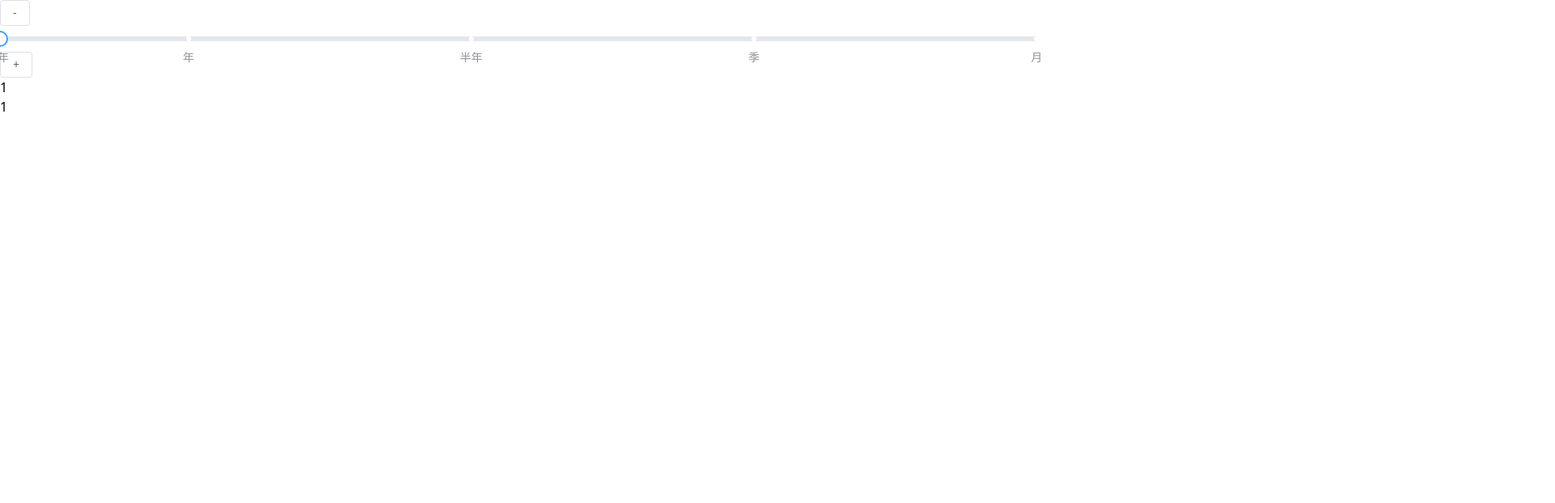
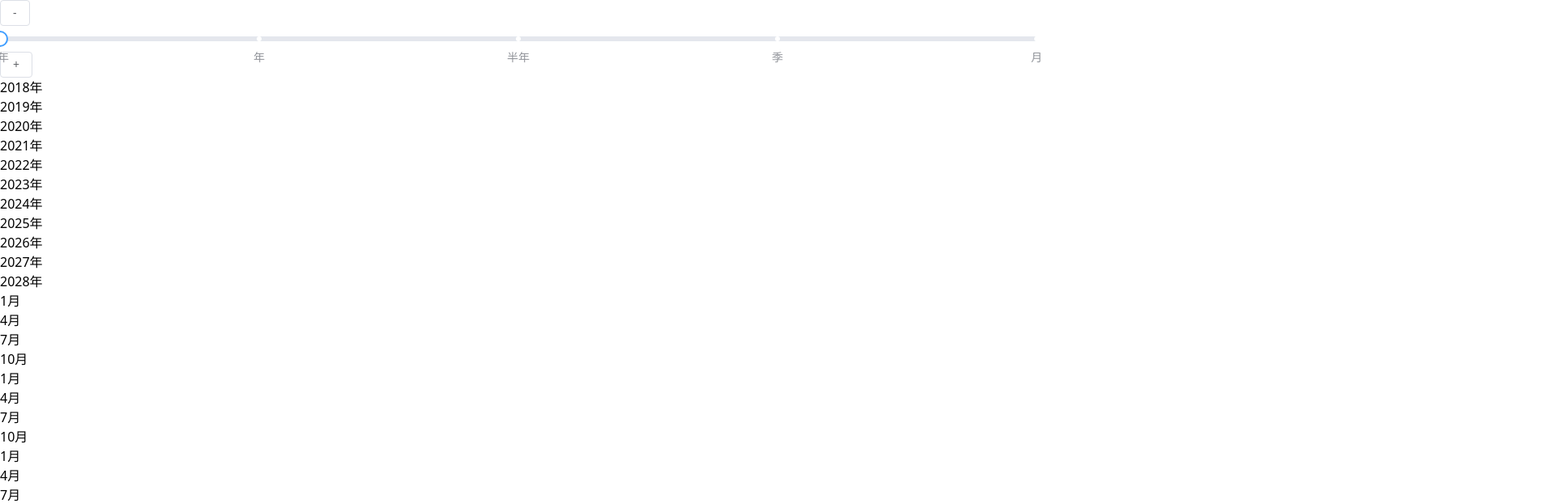
Before and after one commit to LeonCry/meshwork, a Vue app: page / in a window 1280 px wide. Shown: the top 622 px of the page at 81% size, 1920 px wide, since content can reach past the window. Built offline with nearby package versions, Linux system fonts and the light colour scheme.

Commit message:
放大缩小问题

```diff
--- a/components.d.ts
+++ b/components.d.ts
@@ -8,7 +8,6 @@ export {}
 declare module 'vue' {
   export interface GlobalComponents {
     ElButton: typeof import('element-plus/es')['ElButton']
-    ElSider: typeof import('element-plus/es')['ElSider']
     ElSlider: typeof import('element-plus/es')['ElSlider']
     Header: typeof import('./src/components/meshwork/Header.vue')['default']
     Meshwork: typeof import('./src/components/meshwork/Meshwork.vue')['default']
--- a/package.json
+++ b/package.json
@@ -14,6 +14,7 @@
     }
   },
   "dependencies": {
+    "big.js": "link:big.js",
     "dayjs": "^1.11.10",
     "element-plus": "^2.4.3",
     "pinia": "^2.1.7",
--- a/src/components/meshwork/Header.vue
+++ b/src/components/meshwork/Header.vue
@@ -10,14 +10,14 @@ interface Mark {
 
 type Marks = Record<number, Mark | string>;
 const marks = reactive<Marks>({
-  10: '3年',
+  0: '3年',
   30: '年',
   60: '半年',
   90:'季',
   120:'月',
 });
 const GAP = 30;
-const MARKARR = [10,30,60,90,120];
+const MARKARR = [0,30,60,90,120];
 const MARKLENGTH = MARKARR.length - 1;
 const handleSliderMove = (isAdd:boolean) => {
   const baseIndex = MARKARR.includes(meshwork.sliderValue) ? MARKARR.indexOf(meshwork.sliderValue) : Math.ceil(meshwork.sliderValue / GAP);
@@ -29,7 +29,7 @@ const handleSliderMove = (isAdd:boolean) => {
 <template>
   <div class="mt-52 w-full py-5 flex justify-center border bg-green-50">
     <ElButton class="!text-xl" @click="handleSliderMove(false)">-</ElButton>
-    <ElSlider class="!w-80 px-4" v-model="meshwork.sliderValue" :marks="marks" :min="10" :max="120" :show-tooltip="false"/>
+    <ElSlider class="!w-80 px-4" v-model="meshwork.sliderValue" :marks="marks" :min="0" :max="120" :show-tooltip="true"/>
     <ElButton class="!text-xl" @click="handleSliderMove(true)">+</ElButton>
   </div>
 </template>
--- a/src/components/meshwork/Meshwork.vue
+++ b/src/components/meshwork/Meshwork.vue
@@ -1,21 +1,23 @@
 <script setup lang="ts">
 import { useMeshWorkStore } from "./context.ts";
-
+import {storeToRefs} from "pinia";
 const meshwork = useMeshWorkStore();
-console.log(meshwork);
+const { upText,downText,upWidth,downWidth,totalWidth } = storeToRefs(meshwork);
+setTimeout(()=>{
+  console.log(upWidth.value,downWidth.value,totalWidth.value);
+},2000)
 </script>
 
 <template>
   <Header />
-  <div class="w-full h-96 border mt-2 bg-green-50">
+  <div class="h-96 border mt-2 bg-green-50 overflow-x-auto">
 <!--    上方的时间span 年-月 -->
-    <div class="h-10 border-b">
-      <TimeBlock :block-width="80" :text="1" />
-      <TimeBlock :block-width="80" :text="1" />
+    <div class="h-10 border-b" :style="{width:totalWidth + 'px'}">
+      <TimeBlock v-for="(item,index) in upText" :key="index" :block-width="upWidth[index]" :text="item" />
     </div>
 <!--    下方的时间span 月-日-->
-    <div class="h-10 border-b">
-
+    <div class="h-10 border-b" :style="{width:totalWidth + 'px'}">
+      <TimeBlock v-for="(item,index) in downText" :key="index" :block-width="downWidth[index]" :text="item" />
     </div>
   </div>
 </template>
--- a/src/components/meshwork/context.ts
+++ b/src/components/meshwork/context.ts
@@ -1,4 +1,3 @@
-
 import { defineStore } from "pinia";
 import {ref, watch} from "vue";
 import dayjs from "dayjs";
@@ -7,53 +6,131 @@ dayjs.extend(isLeapYear)
 export const useMeshWorkStore = defineStore("meshwork", () => {
 
     //显示前后总共10年的时间节点
-    const MAXYEARS = 10;
+    const MAXYEARS = 11;
+    const HARFYEAR = Math.floor(MAXYEARS/2);
     const TOYEAR = dayjs().get("year");
+    const STARTYEAR = TOYEAR - HARFYEAR;
     //假设是从2018 - 2028年
-    const STARTTIME = dayjs(`${TOYEAR - 5}-01-01`);
-    const ENDTIME = dayjs(`${TOYEAR + 5}-12-31`);
+    const STARTTIME = dayjs(`${TOYEAR - HARFYEAR}-01-01`);
+    const ENDTIME = dayjs(`${TOYEAR + HARFYEAR}-12-31`);
     //获取这10年的所有天数
-    const ALLDAYS = ENDTIME.diff(STARTTIME, "day");
+    const ALLDAYS = ENDTIME.diff(STARTTIME, "day") + 1;
     // 获取这10年里每一年每个月的天数
     const YEARMONTHLYDAY: number[][] = Array(MAXYEARS);
-    for (let i = TOYEAR - MAXYEARS/2; i < TOYEAR + MAXYEARS/2; i++) {
-        YEARMONTHLYDAY[i - TOYEAR + MAXYEARS/2] = [31, 28, 31, 30, 31, 30, 31, 31, 30, 31, 30, 31];
+    const YEARDAYS: number[] = Array(MAXYEARS);
+    for (let i = TOYEAR - HARFYEAR; i <= TOYEAR + HARFYEAR; i++) {
+        YEARMONTHLYDAY[i - TOYEAR + HARFYEAR] = [31, 28, 31, 30, 31, 30, 31, 31, 30, 31, 30, 31];
+        YEARDAYS[i - TOYEAR + HARFYEAR] = 365;
         if (dayjs(`${i}-01-01`).isLeapYear()) {
-            YEARMONTHLYDAY[i - TOYEAR + MAXYEARS/2] = [31, 29, 31, 30, 31, 30, 31, 31, 30, 31, 30, 31];
+            YEARMONTHLYDAY[i - TOYEAR + HARFYEAR] = [31, 29, 31, 30, 31, 30, 31, 31, 30, 31, 30, 31];
+            YEARDAYS[i - TOYEAR + HARFYEAR] = 366;
         }
     }
     //获取屏幕宽度
     const SCREEN = window.screen.width;
+    //获取container的宽度
+    const baseWidth = ref(SCREEN);
     //slider最大宽
     const MAXSLIDER = 120;
     //slider最小宽
-    const MINSLIDER = 10;
-    const MARKARR = [10,30,60,90,120];
+    const MINSLIDER = 0;
     const sliderValue = ref<number>(MINSLIDER);
+    //需要展示的块的宽度
+    const upWidth = ref<number[]>([]);
+    const downWidth = ref<number[]>([]);
+    const totalWidth = ref(0);
+    //需要展示的每个块的文本信息
+    const upText = ref<string[]>([]);
+    const downText = ref<string[]>([]);
+
+    //up down文本的显示
+    const blockShowText = (isUpYear:boolean,gap:number) => {
+        let upText :string[];
+        let downText :string[];
+        gap = Math.ceil(gap);
+        if (isUpYear) {
+            upText = Array.from({length:MAXYEARS},(_,i)=>STARTYEAR + i +'年');
+            downText = Array.from({length:MAXYEARS * 12 / gap },(_,i)=>dayjs(STARTTIME).month(i*gap).format("M月"));
+        }
+        else {
+            upText = Array.from({length:MAXYEARS * 12},(_,i)=> dayjs(STARTTIME).month(i).format("YYYY年M月"));
+            downText = Array.from({length:ALLDAYS / gap },(_,i)=>dayjs(STARTTIME).day(i*gap + 1).format("D日"));
+        }
+        return [upText,downText];
+    }
+    //获取间隔gap
+    const getGap = (slider:number) => {
+        if ( slider >= 0 && slider < 30 ) {
+            return  3 - slider / 15;
+        }
+        if (slider >= 30 && slider < 60 ) {
+            //原gap = 1，此为特殊gap，用来拉伸up-width
+            return 30 / slider;
+        }
+        if (slider >= 60 && slider < 90) {
+            return 3 + (90 - slider) / 10;
+        }
+        else {
+            return 1 + (120 - slider) / 15;
+        }
+    }
+    //获取块文本
+    const getBlockText = (slider:number, gap:number) => {
+        if (slider >= 30 && slider < 60) {
+            return blockShowText(true,1);
+        }
+        if (slider >= 0 && slider < 30) {
+            return blockShowText(true,gap);
+        }
+        return blockShowText(false,gap);
+    }
+
+    //上年下月时的宽度
+    const handleWidthYearMonthCompose = (slider:number, gap:number) => {
+        //获得总宽度
+        const totalWidth = ( baseWidth.value * MAXYEARS ) / gap;
+        //获得每一天的宽度
+        const dayWidth = totalWidth / ALLDAYS;
+        //获得upWidth每个格子的宽度
+        const upBlockWidth = upText.value.map((_,i) => YEARDAYS[i] * dayWidth);
+        //获得down每个格子的宽度
+        const downBlockWidth = downText.value.map((_,i)=>{
+            //如果是年 -> 半年过渡，则
+            if (slider >= 30 && slider < 60 ) gap = 1;
+            // 如果gap还不是整数的时候
+            if (gap % 1 != 0 ) gap = Math.ceil(gap);
+            const grap = 12 / gap;
+            return upBlockWidth[Math.floor(i / grap)] / grap;
+        });
+        return [upBlockWidth,downBlockWidth,totalWidth];
+    }
+    //上月下年时的宽度
+    const handleWidthMonthDayCompose = (gap:number) => {
+        const roughMonthDay = 31;
+        const totalWidth =  ALLDAYS * baseWidth.value / (gap * roughMonthDay);
+        const dayWidth = totalWidth / ALLDAYS;
+        const upBlockWidth = upText.value.map((_,i) => dayWidth * YEARMONTHLYDAY[Math.floor(i/12)][i%12]);
+        const downBlockWidth = downText.value.map(()=>{
+            if (gap % 1 != 0 ) gap = Math.ceil(gap);
+            return gap * dayWidth;
+        });
+        return [upBlockWidth,downBlockWidth,totalWidth];
+    }
 
     //对sliderValue进行监听
-    watch(sliderValue,(newVal)=>{
-        const reverseVal = MAXSLIDER + MINSLIDER -  newVal;
-        console.log(reverseVal)
-    });
+    watch(sliderValue,(slider)=>{
+        const gap = getGap(slider);
+        [upText.value,downText.value] = getBlockText(slider,gap);
+        //更新宽度:上年下月的情况
+        if ( slider >= 0 && slider < 60 ) {
+            [upWidth.value,downWidth.value,totalWidth.value] = handleWidthYearMonthCompose(slider,gap) as [number[],number[],number];
+        }
+        //更新宽度:上月下天的情况
+        else {
+            [upWidth.value,downWidth.value,totalWidth.value] = handleWidthMonthDayCompose(gap) as [number[],number[],number];
+        }
 
-    //上年下月时的宽度
-    const handleWidthYearMonthCompose = (curSlider:number) => {
-        if (curSlider === 120) {
-
-        }
-        if (curSlider >= 90 && curSlider < 120) {
-            const delta = MAXSLIDER - curSlider;
-            const factor = 0.1 * delta;
-
-        }
-    }
-    //上月下年时的宽度
-    const handleWidthMonthDayCompose = (curSlider:number) => {
-
-    }
-
-
+    },{immediate:true});
     return {
         TOYEAR,
         STARTTIME,
@@ -64,5 +141,10 @@ export const useMeshWorkStore = defineStore("meshwork", () => {
         MAXSLIDER,
         MINSLIDER,
         sliderValue,
+        upText,
+        downText,
+        upWidth,
+        downWidth,
+        totalWidth,
     }
 })
```
Also changed, not shown: 1 other file (tests, documents, lock files or other folders).
